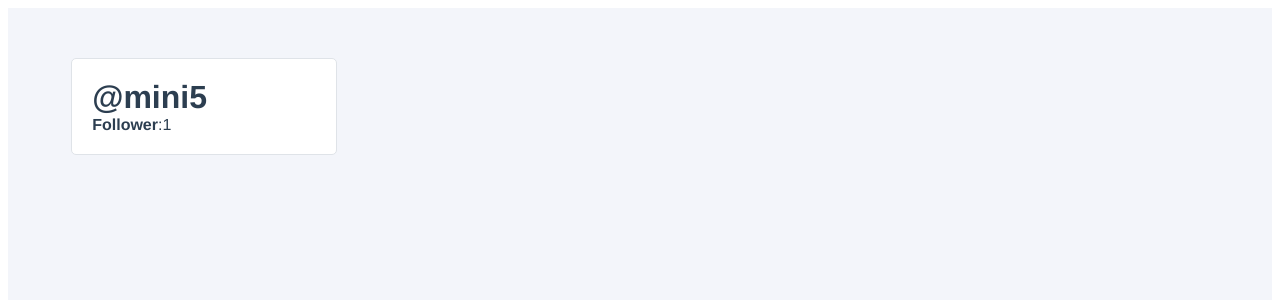
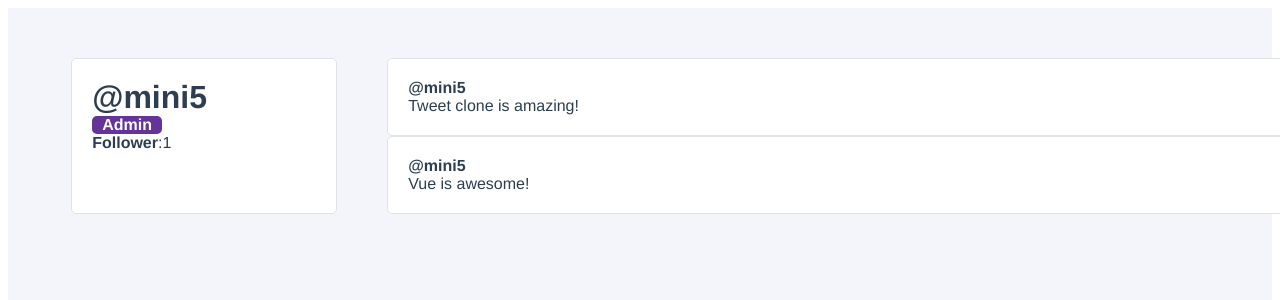
Before and after one commit to Minakshi-Verma/tweetscape, a Vue app: page / in a window 1280 px wide. Shown: the top 300 px of the page. Built offline with nearby package versions, Linux system fonts and the light colour scheme.

Commit message:
Tweet component added(using hardcoded data)

```diff
--- /dev/null
+++ b/src/components/TweetItem.vue
@@ -0,0 +1,48 @@
+<template>
+    <div class="tweet-item">
+        <div class="user-profile_tweet">
+            <div class="tweet-item_user">
+                @{{username}}
+            </div>
+            <div class="tweet-item_content">
+                {{tweet.content}}
+            </div>
+        </div>
+    </div>
+</template>
+
+
+<script>
+export default {
+   name: "TweetItem" ,
+   props:{
+       username:{
+           type: String,
+           required: true
+       },
+       tweet:{
+           type: String,
+           required: true
+       }
+   }
+}
+</script>
+
+<style>
+.tweet-item{
+    padding: 20px;
+    background-color: white;
+    border-radius: 5px;
+    border: 1px solid #DFE3E8;
+    box-sizing:border-box;
+    cursor:pointer;
+    transition:all 0.25s ease;
+}
+.tweet-item:hover{
+    transform:scale(1.1, 1.1);
+}
+.tweet-item_user{
+    font-weight:bold;
+}
+
+</style>
--- a/src/components/UserProfile.vue
+++ b/src/components/UserProfile.vue
@@ -2,18 +2,32 @@
     <div class="user-profile">
         <div class="user-profile_user-panel">
             <h1 class="user-profile_username">@{{user.username}}</h1>
+            <div class="user-profile_admin-badge" v-if="user.isAdmin">Admin</div>
             <div class="user-profile_follower-count">
                 <strong>Follower</strong>:{{followers}}
             </div>
+        </div>
+        <div class="user-profile_tweets-wrapper">
+            <TweetItem v-for="tweet in user.tweets" :key="tweet.id" :username="user.username" :tweet="tweet"/>
+            <!-- <div class='user-profile_tweet' v-for="tweet in user.tweets" :key="tweet.id">
+                {{tweet.content}} -->
+            <!-- </div> -->
         </div>
     </div>
 
 </template>
 
+
+
 <script>
+
+import TweetItem from "./TweetItem"
+
 export default {
     //name of the component
     name: 'UserProfile',
+    components:{TweetItem},
+
     //data is always going to a fx and would return the data object
     data() {
         return {
@@ -24,7 +38,11 @@ export default {
                 firstName: "Mini",
                 lastName: "Verma",
                 email: "m@gmail.com",
-                isAdmin: true
+                isAdmin: true,
+                tweets:[
+                    {id:1, content:"Tweet clone is amazing!"},
+                    {id:2, content:"Vue is awesome!"},
+                ]
             }
         }
     },
@@ -81,7 +99,20 @@ export default {
     border-radius: 5px;
     border:1px solid #DFE3E8;
 }
+
+.user-profile_admin-badge{
+    background:rebeccapurple;
+    color:white;
+    border-radius:5px;
+    margin-right: auto ;
+    padding:0 10px;
+    font-weight: bold;
+}
 h1{
     margin:0;
 }
+.user-profile_tweet-wrapper{
+    display:grid;
+    grid-gap:10px;
+}
 </style>
```
Also changed, not shown: 1 other file (tests, documents, lock files or other folders).
